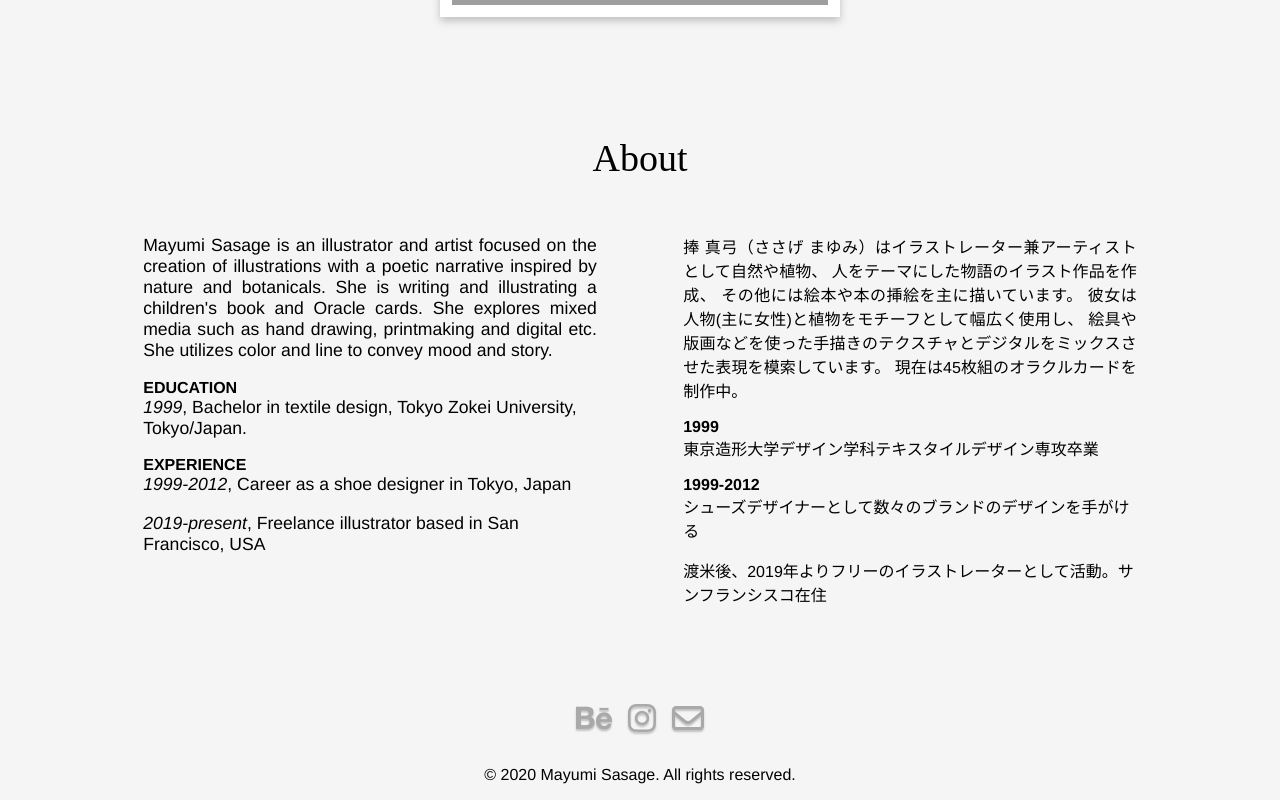
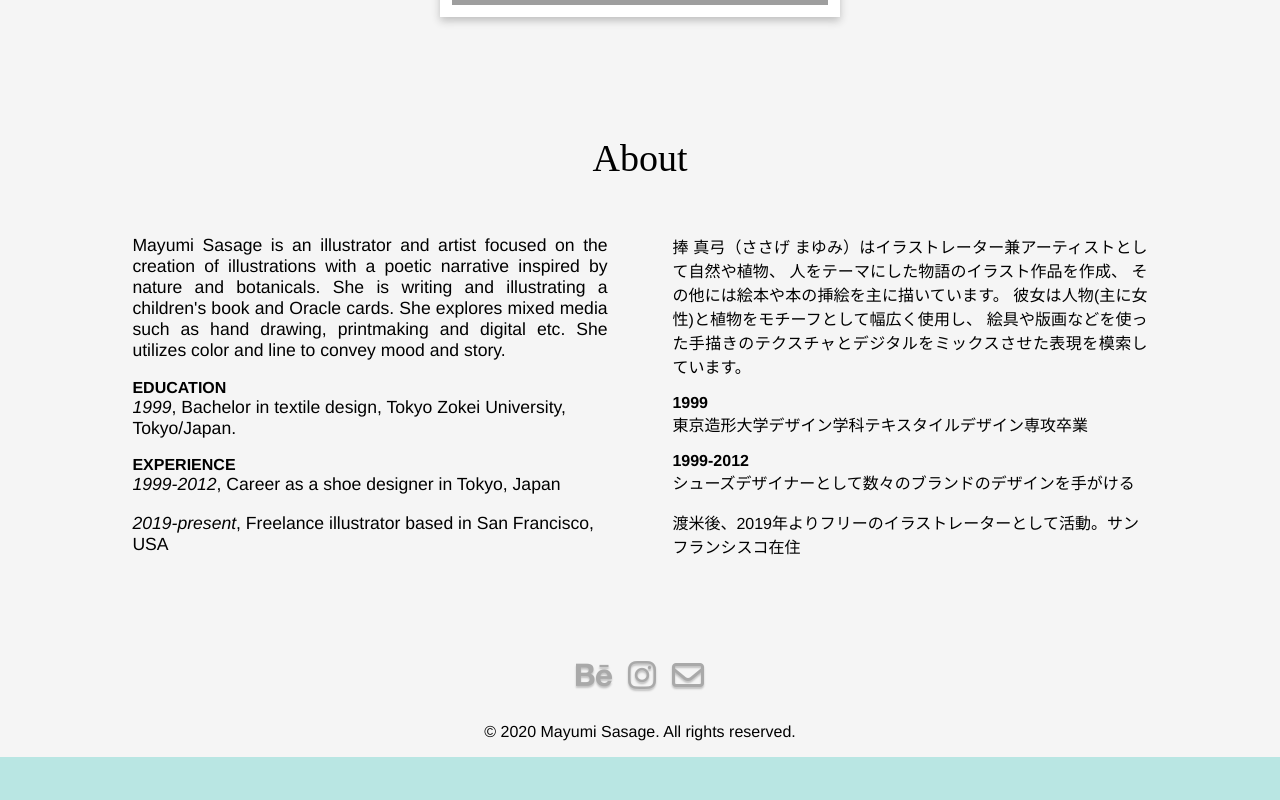
Before and after one commit to basuke/sasage-web, a Svelte app: page / in a window 1280 px wide. Shown: the part 7561-8361 px from the top of the page. After the commit the page ends 8318 px from the top, so only its background shows below. Built offline with nearby package versions, Linux system fonts and the light colour scheme; grey boxes are pictures that could not be loaded; a web font is replaced by a local one.

Commit message:
6. About

```diff
--- a/src/App.svelte
+++ b/src/App.svelte
@@ -90,42 +90,9 @@
         padding: 0 2em;
     }
 
-    .about .en {
-        font-size: 1.1rem;
-    }
-
-    .about article section {
-        margin-bottom: 4em;
-    }
-
-    .about dt {
-        font-weight: bold;
-        font-size: 1rem;
-    }
-
-    .about dd {
-        margin-inline-start: 0;
-        margin-bottom: 1em;
-    }
-
-    .about p {
-        text-align: justify;
-    }
-
     @media only screen and (min-width: 840px) {
         .about {
             padding: 0;
-        }
-
-        article {
-            display: flex;
-            flex-wrap:wrap;
-            justify-content: space-around;
-            align-content: stretch;
-        }
-
-        .about > article > section {
-            max-width: 42%;
         }
     }
 
@@ -135,6 +102,7 @@
 
 import ExternalLinks from "./components/external-links.svelte";
 import Header from "./components/header.svelte";
+import About from "./components/about.svelte";
 
 </script>
 
@@ -195,45 +163,7 @@ import Header from "./components/header.svelte";
             </section>
             <section class="about">
                 <Header title="About"/>
-                <article>
-                    <section class="en">
-                        <p>
-                            Mayumi Sasage is an illustrator and artist focused on the creation of illustrations with a poetic narrative inspired by nature and botanicals.
-                            She is writing and illustrating a children's book and Oracle cards.
-                            She explores mixed media such as hand drawing, printmaking and digital etc.
-                            She utilizes color and line to convey mood and story.
-                        </p>
-                        <dl>
-                            <dt>EDUCATION</dt>
-                            <dd><em>1999</em>, Bachelor in textile design, Tokyo Zokei University, Tokyo/Japan.</dd>
-
-
-                            <dt>EXPERIENCE</dt>
-                            <dd><em>1999-2012</em>, Career as a shoe designer in Tokyo, Japan</dd>
-
-                            <dd>
-                                <em>2019-present</em>,  Freelance  illustrator based in San Francisco, USA
-                            </dd>
-                        </dl>
-                    </section>
-                    <section class="jp">
-                        <p>
-                            捧 真弓（ささげ まゆみ）はイラストレーター兼アーティストとして自然や植物、
-                            人をテーマにした物語のイラスト作品を作成、
-                            その他には絵本や本の挿絵を主に描いています。
-                            彼女は人物(主に女性)と植物をモチーフとして幅広く使用し、
-                            絵具や版画などを使った手描きのテクスチャとデジタルをミックスさせた表現を模索しています。
-                            現在は45枚組のオラクルカードを制作中。
-                        </p>
-                        <dl>
-                            <dt>1999</dt>
-                            <dd>東京造形大学デザイン学科テキスタイルデザイン専攻卒業</dd>
-                            <dt>1999-2012</dt>
-                            <dd>シューズデザイナーとして数々のブランドのデザインを手がける</dd>
-                            <dd>渡米後、2019年よりフリーのイラストレーターとして活動。サンフランシスコ在住</dd>
-                        </dl>
-                    </section>
-                </article>
+                <About />
             </section>
         </main>
         <footer>
--- /dev/null
+++ b/src/components/about.svelte
@@ -0,0 +1,77 @@
+<article>
+    <section class="en">
+        <p>
+            Mayumi Sasage is an illustrator and artist focused on the creation of illustrations with a poetic narrative inspired by nature and botanicals.
+            She is writing and illustrating a children's book and Oracle cards.
+            She explores mixed media such as hand drawing, printmaking and digital etc.
+            She utilizes color and line to convey mood and story.
+        </p>
+        <dl>
+            <dt>EDUCATION</dt>
+            <dd><em>1999</em>, Bachelor in textile design, Tokyo Zokei University, Tokyo/Japan.</dd>
+
+
+            <dt>EXPERIENCE</dt>
+            <dd><em>1999-2012</em>, Career as a shoe designer in Tokyo, Japan</dd>
+
+            <dd>
+                <em>2019-present</em>,  Freelance  illustrator based in San Francisco, USA
+            </dd>
+        </dl>
+    </section>
+    <section class="jp">
+        <p>
+            捧 真弓（ささげ まゆみ）はイラストレーター兼アーティストとして自然や植物、
+            人をテーマにした物語のイラスト作品を作成、
+            その他には絵本や本の挿絵を主に描いています。
+            彼女は人物(主に女性)と植物をモチーフとして幅広く使用し、
+            絵具や版画などを使った手描きのテクスチャとデジタルをミックスさせた表現を模索しています。
+        </p>
+        <dl>
+            <dt>1999</dt>
+            <dd>東京造形大学デザイン学科テキスタイルデザイン専攻卒業</dd>
+            <dt>1999-2012</dt>
+            <dd>シューズデザイナーとして数々のブランドのデザインを手がける</dd>
+            <dd>渡米後、2019年よりフリーのイラストレーターとして活動。サンフランシスコ在住</dd>
+        </dl>
+    </section>
+</article>
+
+<style>
+
+.en {
+    font-size: 1.1rem;
+}
+
+article section {
+    margin-bottom: 4em;
+}
+
+dt {
+    font-weight: bold;
+    font-size: 1rem;
+}
+
+dd {
+    margin-inline-start: 0;
+    margin-bottom: 1em;
+}
+
+p {
+    text-align: justify;
+}
+
+@media only screen and (min-width: 840px) {
+    article {
+        display: flex;
+        flex-wrap:wrap;
+        justify-content: space-around;
+        align-content: stretch;
+    }
+
+    article > section {
+        max-width: 44%;
+    }
+}
+
+</style>
```
